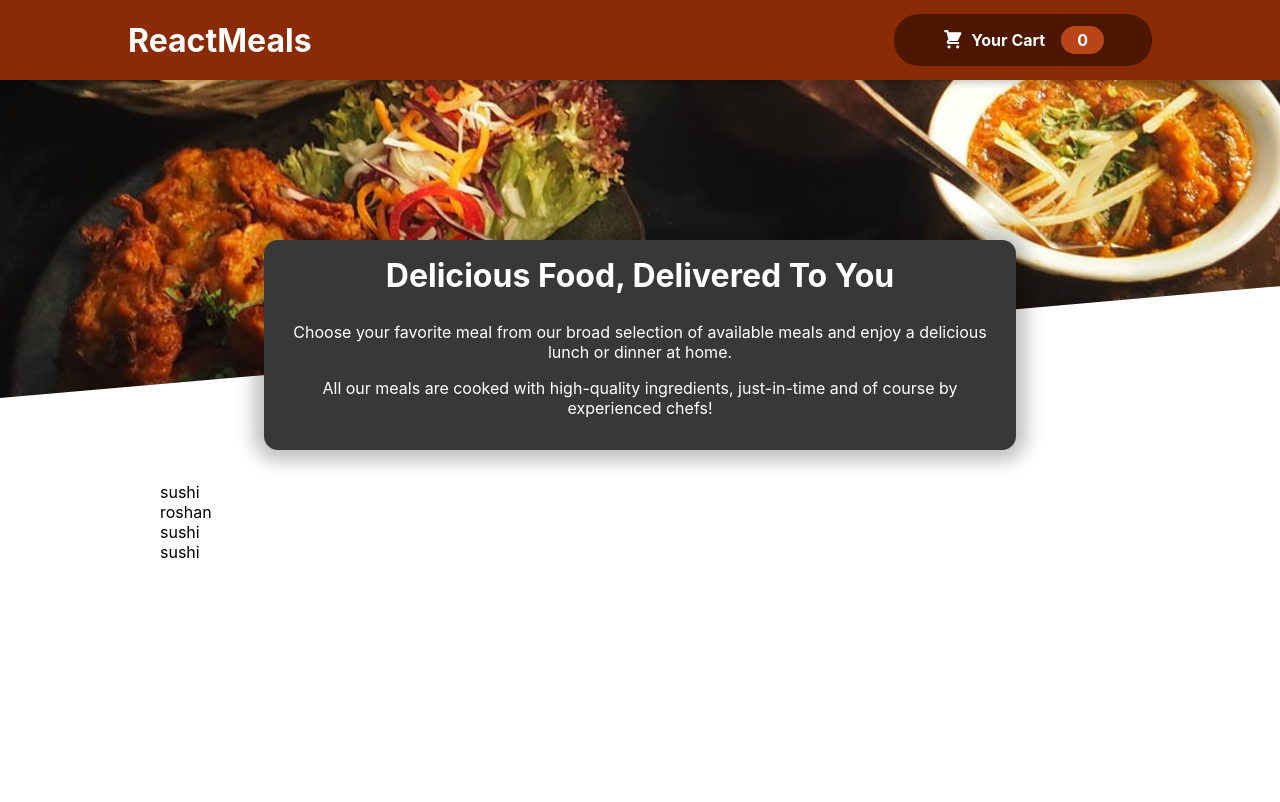
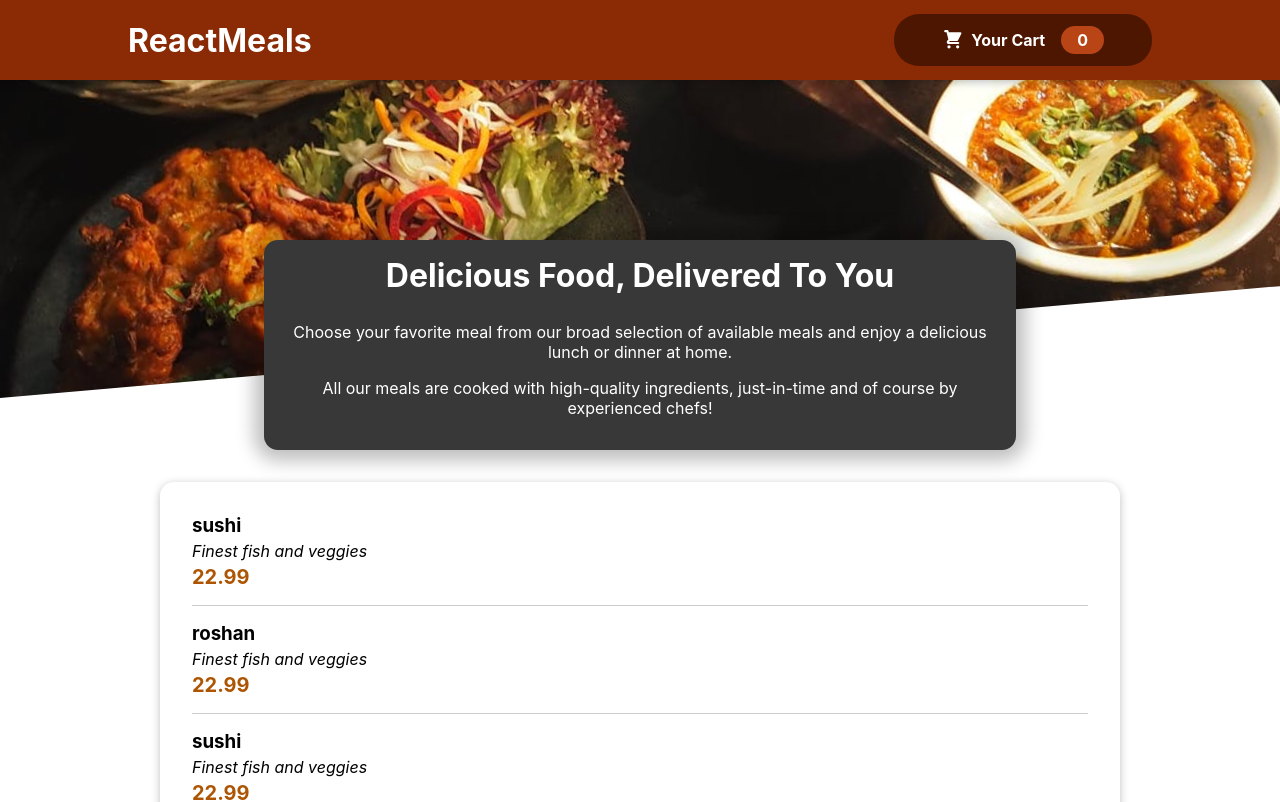
Before and after one commit to roshankhaire/restaurantapp, a React (Create React App) app: page / in a window 1280 px wide. Shown: the top 802 px of the page. Built offline with nearby package versions, Linux system fonts and the light colour scheme.

Commit message:
ItemVisible

```diff
--- a/src/components/Meals/AvailableMeals.js
+++ b/src/components/Meals/AvailableMeals.js
@@ -1,4 +1,6 @@
 import classes from './AvailableMeals.module.css';
+import Card from '../UI/Card';
+import MealsItem from './MealsItem/MealsItem';
 const DUMMY_MEALS=[
     {
         id:'m1',
@@ -26,9 +28,16 @@ const DUMMY_MEALS=[
     },
 ]
 const AvailableMeals=()=>{
-        const mealsList=DUMMY_MEALS.map(meal=><li>{meal.name}</li>)
+        const mealsList=DUMMY_MEALS.map(meal=><MealsItem
+        key={meal.id}
+        name={meal.name}
+        description={meal.description}
+        price={meal.price}/>)
         return<section className={classes.meals}>
+            <Card>
             <ul>{mealsList}</ul>
+            </Card>
+
 
         </section>
 }
--- /dev/null
+++ b/src/components/Meals/MealsItem/MealsItem.js
@@ -0,0 +1,18 @@
+import React from "react";
+import classes from './MealsItem.module.css';
+const MealsItem=(props)=>{
+    //const price=`$ ${props.price.tofixed(2)}`
+     return(
+        <li className={classes.meal}>
+            <div>
+                <h3>{props.name}</h3>
+                <div className={classes.description}>{props.description}</div>
+                <div className={classes.price}>{props.price}</div>
+            </div>
+            <div>
+
+            </div>
+        </li>
+     )
+}
+export default MealsItem;
--- /dev/null
+++ b/src/components/Meals/MealsItem/MealsItem.module.css
@@ -0,0 +1,22 @@
+.meal {
+    display: flex;
+    justify-content: space-between;
+    margin: 1rem;
+    padding-bottom: 1rem;
+    border-bottom: 1px solid #ccc;
+  }
+
+  .meal h3 {
+    margin: 0 0 0.25rem 0;
+  }
+
+  .description {
+    font-style: italic;
+  }
+
+  .price {
+    margin-top: 0.25rem;
+    font-weight: bold;
+    color: #ad5502;
+    font-size: 1.25rem;
+  }
--- /dev/null
+++ b/src/components/UI/Card.js
@@ -0,0 +1,9 @@
+import classes from './Card.module.css'
+const Card=(props)=>{
+      return(
+        <div className={classes.card}>
+           {props.children}
+        </div>
+      )
+}
+export default Card;
--- /dev/null
+++ b/src/components/UI/Card.module.css
@@ -0,0 +1,6 @@
+.card {
+    padding: 1rem;
+    box-shadow: 0 2px 8px rgba(0, 0, 0, 0.25);
+    border-radius: 14px;
+    background-color: white;
+  }
```
Also changed, not shown: src/components/Meals/MealsItem/MealsItemForm.js (added).
